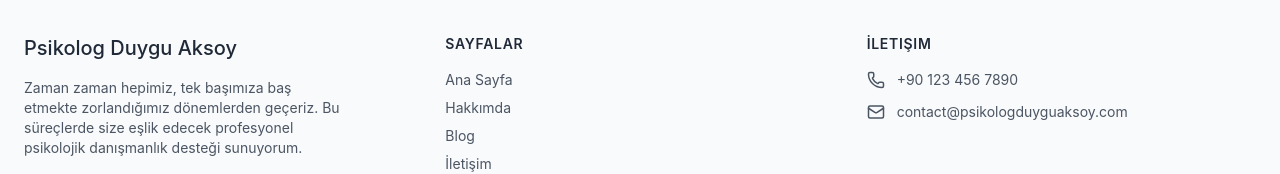
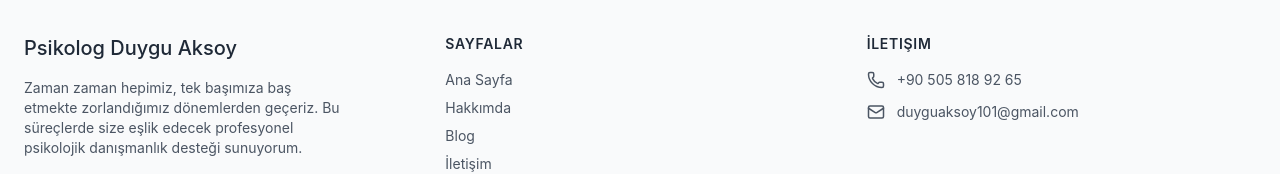
Before and after one commit to duyguaksoy101/Psychologist-Duygu-Aksoy-Website, a React (Vite) app: page /about in a window 1280 px wide. Shown: the part 3286-3460 px from the top of the page. Built offline with nearby package versions, Linux system fonts and the light colour scheme.

Commit message:
Update Footer.tsx

```diff
--- a/src/components/Footer.tsx
+++ b/src/components/Footer.tsx
@@ -48,12 +48,12 @@ const Footer = () => {
             <div className="flex flex-col space-y-3">
               <div className="flex items-center space-x-3">
                 <Phone size={18} className="text-gray-600" />
-                <span className="text-gray-600 text-sm">+90 123 456 7890</span>
+                <span className="text-gray-600 text-sm">+90 505 818 92 65</span>
               </div>
               <div className="flex items-center space-x-3">
                 <Mail size={18} className="text-gray-600" />
                 <span className="text-gray-600 text-sm">
-                  contact@psikologduyguaksoy.com
+                  duyguaksoy101@gmail.com
                 </span>
               </div>
             </div>
```
